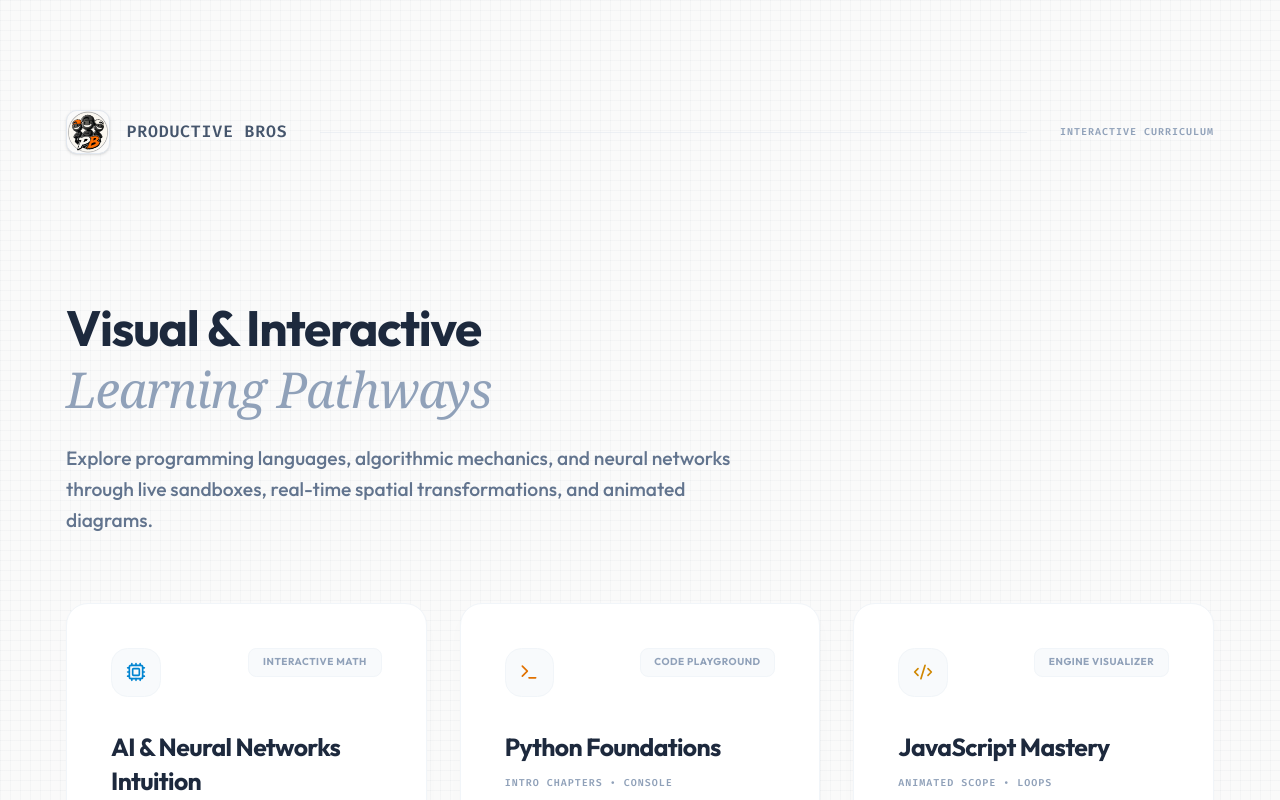
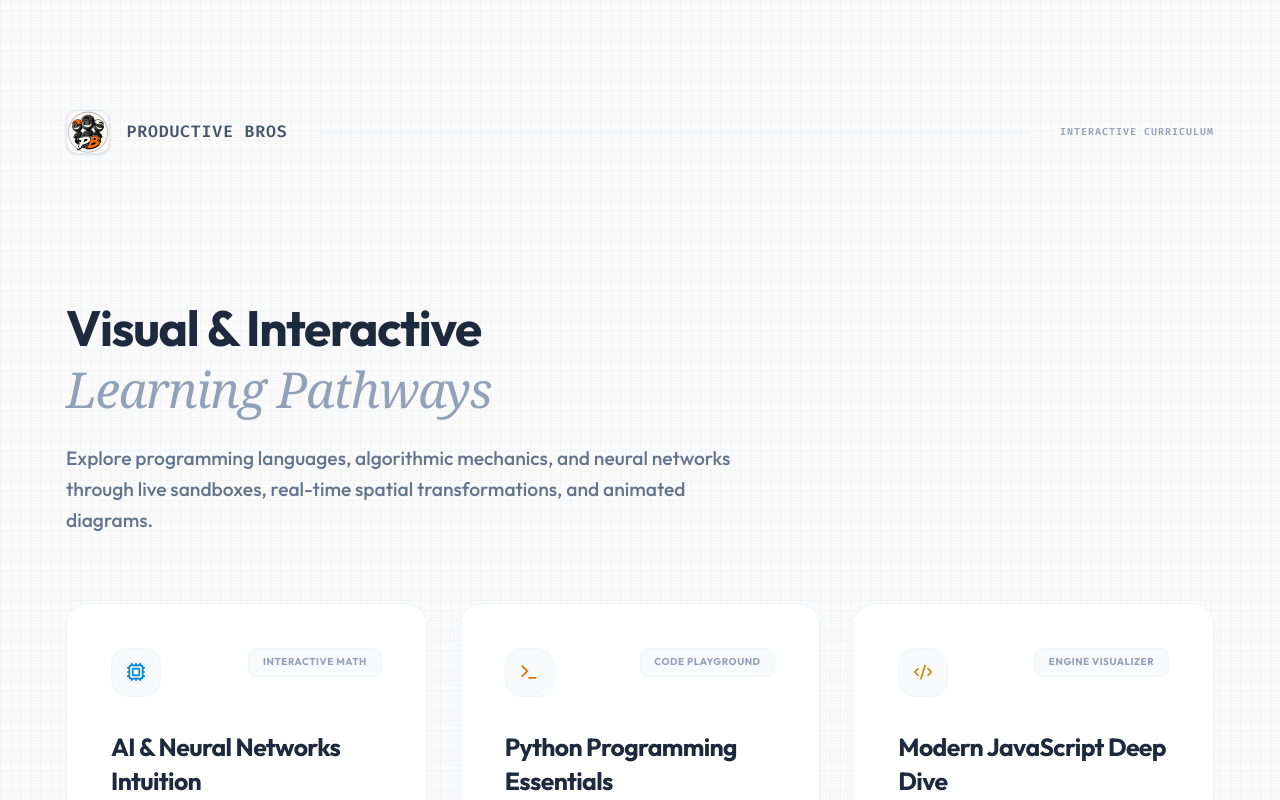
Before and after one commit to Fayzan9/PBCourses, a React (Vite) app: page / in a window 1280 px wide. Shown: the top 800 px of the page. Built offline with nearby package versions, Linux system fonts and the light colour scheme.

Commit message:
refactor: update course branding and overhaul documentation in README

```diff
--- a/src/courses/LandingPage.tsx
+++ b/src/courses/LandingPage.tsx
@@ -113,7 +113,7 @@ export const LandingPage: React.FC<LandingPageProps> = ({ onSelectCourse }) => {
           />
 
           <CourseCard
-            title="Python Foundations"
+            title="Python Programming Essentials"
             description="Master clean coding syntax, dynamic types, memory reference mechanics, and data structures through responsive coding interfaces."
             badge="Code Playground"
             chaptersInfo="Intro Chapters • Console"
@@ -123,7 +123,7 @@ export const LandingPage: React.FC<LandingPageProps> = ({ onSelectCourse }) => {
           />
 
           <CourseCard
-            title="JavaScript Mastery"
+            title="Modern JavaScript Deep Dive"
             description="Deep-dive into engine architectures, variable scoping, closures, prototype chaining, and async callback loop visualization."
             badge="Engine Visualizer"
             chaptersInfo="Animated Scope • Loops"
--- a/src/courses/ai/index.ts
+++ b/src/courses/ai/index.ts
@@ -88,7 +88,7 @@ export const aiThemes: ChapterTheme[] = [
 ];
 
 export const aiConfig = {
-  courseName: "AI Course",
+  courseName: "AI & Neural Networks Intuition",
   chapters: aiChapters,
   themes: aiThemes,
   hasWhiteboard: true,
--- a/src/courses/javascript/index.ts
+++ b/src/courses/javascript/index.ts
@@ -29,7 +29,7 @@ export const javascriptThemes: ChapterTheme[] = [
 ];
 
 export const javascriptConfig = {
-  courseName: "JavaScript Mastery",
+  courseName: "Modern JavaScript Deep Dive",
   chapters: javascriptChapters,
   themes: javascriptThemes
 };
--- a/src/courses/python/index.ts
+++ b/src/courses/python/index.ts
@@ -29,7 +29,7 @@ export const pythonThemes: ChapterTheme[] = [
 ];
 
 export const pythonConfig = {
-  courseName: "Python Foundations",
+  courseName: "Python Programming Essentials",
   chapters: pythonChapters,
   themes: pythonThemes
 };
```
Also changed, not shown: 1 other file (tests, documents, lock files or other folders).
